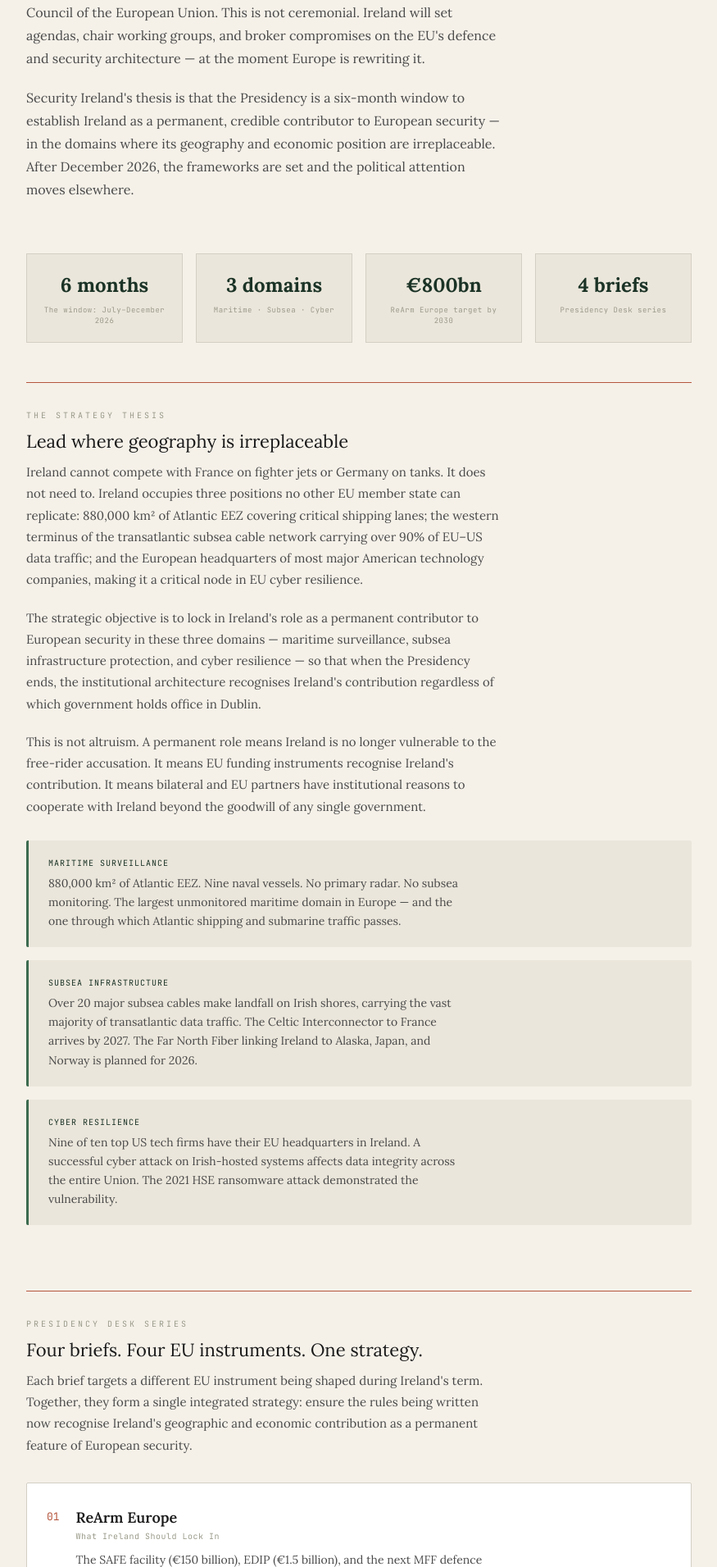
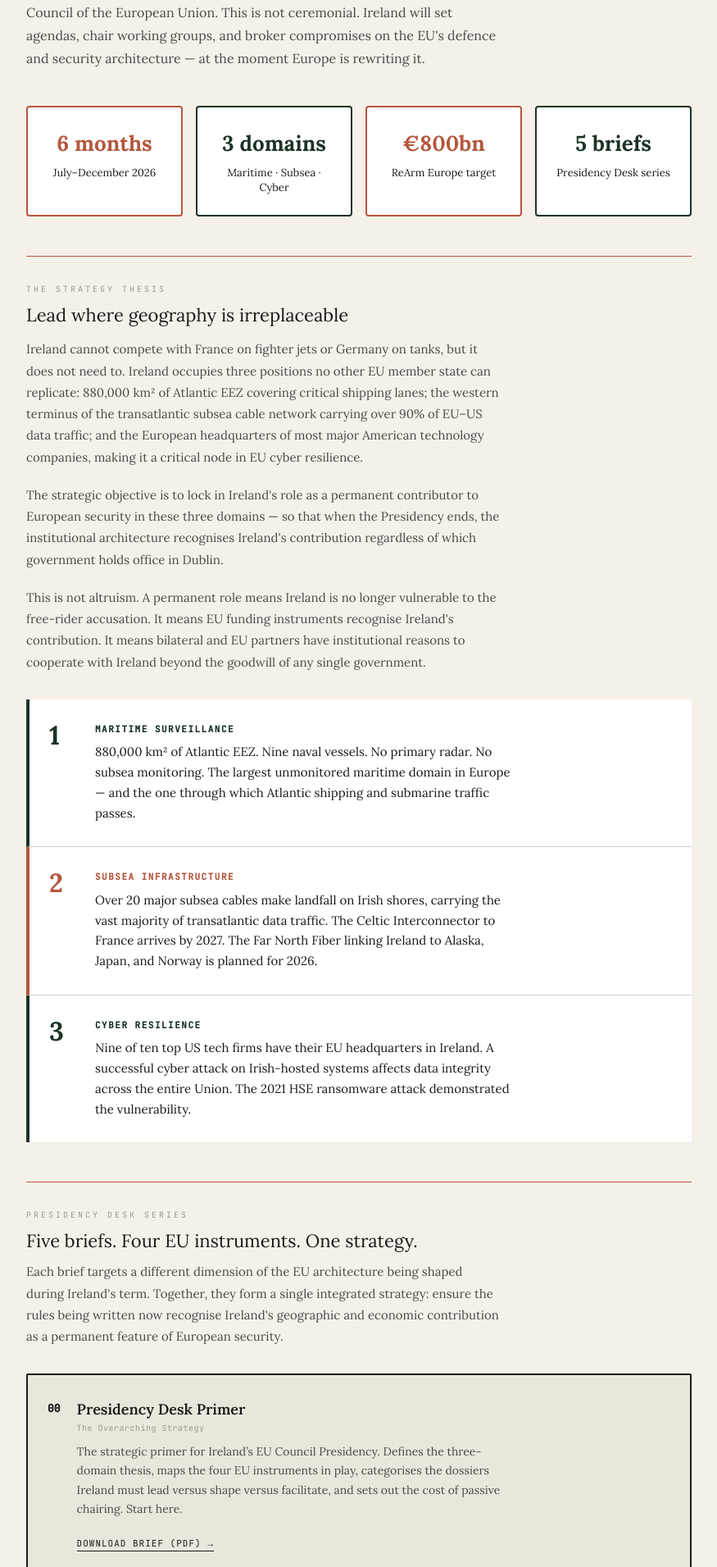
Before and after one commit to scosullivan/security-ireland, a Next.js app: page /eu-presidency in a window 1280 px wide. Shown: the part 389-2300 px from the top of the page at 82% size, without its empty margins (202-1077 px from the left). Built offline with nearby package versions, Linux system fonts and the light colour scheme.

Commit message:
Update page.tsx

```diff
--- a/src/app/eu-presidency/page.tsx
+++ b/src/app/eu-presidency/page.tsx
@@ -6,7 +6,7 @@ import { HBarChart, DonutChart, Timeline } from '@/components/Charts';
 
 export const metadata = {
   title: 'EU Presidency 2026 — Security Ireland',
-  description: 'Ireland\'s EU Council Presidency is a six-month window to lock in a permanent European security role — or leave it as a vulnerability others must cover.',
+  description: 'Ireland\'s EU Council Presidency is a six-month window to lock in a permanent European security role.',
 };
 
 export default async function EUPresidency() {
@@ -25,25 +25,28 @@ export default async function EUPresidency() {
         <p style={{ fontFamily: 'var(--font-serif)', fontSize: '16px', color: 'var(--color-graphite)', lineHeight: 1.75, maxWidth: '580px', marginBottom: '20px' }}>
           From July to December 2026, Ireland holds the rotating Presidency of the Council of the European Union. This is not ceremonial. Ireland will set agendas, chair working groups, and broker compromises on the EU&apos;s defence and security architecture — at the moment Europe is rewriting it.
         </p>
-        <p style={{ fontFamily: 'var(--font-serif)', fontSize: '16px', color: 'var(--color-graphite)', lineHeight: 1.75, maxWidth: '580px', marginBottom: '40px' }}>
-          Security Ireland&apos;s thesis is that the Presidency is a six-month window to establish Ireland as a permanent, credible contributor to European security — in the domains where its geography and economic position are irreplaceable. After December 2026, the frameworks are set and the political attention moves elsewhere.
-        </p>
       </section>
 
-      {/* Key Numbers */}
+      {/* Key Numbers — bold, colourful, readable */}
       <section style={{ maxWidth: '860px', margin: '0 auto', padding: '0 24px 48px' }}>
-        <div style={{ display: 'grid', gridTemplateColumns: 'repeat(auto-fit, minmax(140px, 1fr))', gap: '16px' }}>
+        <div style={{ display: 'grid', gridTemplateColumns: 'repeat(auto-fit, minmax(160px, 1fr))', gap: '16px' }}>
           {[
-            { value: '6 months', label: 'The window: July\u2013December 2026' },
-            { value: '3 domains', label: 'Maritime \u00b7 Subsea \u00b7 Cyber' },
-            { value: '\u20ac800bn', label: 'ReArm Europe target by 2030' },
-            { value: '4 briefs', label: 'Presidency Desk series' },
+            { value: '6 months', label: 'July\u2013December 2026', color: 'var(--color-terracotta)' },
+            { value: '3 domains', label: 'Maritime \u00b7 Subsea \u00b7 Cyber', color: 'var(--color-forest)' },
+            { value: '\u20ac800bn', label: 'ReArm Europe target', color: 'var(--color-terracotta)' },
+            { value: '5 briefs', label: 'Presidency Desk series', color: 'var(--color-forest)' },
           ].map((s, i) => (
-            <div key={i} style={{ padding: '20px 16px', border: '1px solid var(--color-rule)', backgroundColor: 'var(--color-parchment)', textAlign: 'center' }}>
-              <div style={{ fontFamily: 'var(--font-serif)', fontSize: '24px', fontWeight: 700, color: 'var(--color-forest)', marginBottom: '6px' }}>
+            <div key={i} style={{
+              padding: '24px 20px',
+              backgroundColor: 'white',
+              border: '2px solid ' + s.color,
+              borderRadius: '4px',
+              textAlign: 'center',
+            }}>
+              <div style={{ fontFamily: 'var(--font-serif)', fontSize: '26px', fontWeight: 700, color: s.color, marginBottom: '8px' }}>
                 {s.value}
               </div>
-              <div style={{ fontFamily: 'var(--font-mono)', fontSize: '9px', letterSpacing: '0.5px', color: 'var(--color-stone)', lineHeight: 1.4 }}>
+              <div style={{ fontFamily: 'var(--font-serif)', fontSize: '13px', color: 'var(--color-ink)', lineHeight: 1.4 }}>
                 {s.label}
               </div>
             </div>
@@ -51,71 +54,107 @@ export default async function EUPresidency() {
         </div>
       </section>
 
-      {/* === THE THESIS === */}
+      {/* === THE STRATEGY === */}
       <section style={{ maxWidth: '860px', margin: '0 auto', padding: '0 24px 48px' }}>
         <hr className="rule-accent" />
         <div className="label-caps" style={{ margin: '32px 0 8px' }}>The Strategy Thesis</div>
-        <h2 style={{ fontFamily: 'var(--font-serif)', fontSize: '22px', fontWeight: 400, color: 'var(--color-ink)', marginBottom: '8px' }}>
+        <h2 style={{ fontFamily: 'var(--font-serif)', fontSize: '22px', fontWeight: 400, color: 'var(--color-ink)', marginBottom: '12px' }}>
           Lead where geography is irreplaceable
         </h2>
         <p style={{ fontFamily: 'var(--font-serif)', fontSize: '15px', color: 'var(--color-graphite)', lineHeight: 1.75, maxWidth: '580px', marginBottom: '20px' }}>
-          Ireland cannot compete with France on fighter jets or Germany on tanks. It does not need to. Ireland occupies three positions no other EU member state can replicate: 880,000 km{'\u00b2'} of Atlantic EEZ covering critical shipping lanes; the western terminus of the transatlantic subsea cable network carrying over 90% of EU–US data traffic; and the European headquarters of most major American technology companies, making it a critical node in EU cyber resilience.
+          Ireland cannot compete with France on fighter jets or Germany on tanks, but it does not need to. Ireland occupies three positions no other EU member state can replicate: 880,000 km{'\u00b2'} of Atlantic EEZ covering critical shipping lanes; the western terminus of the transatlantic subsea cable network carrying over 90% of EU{'\u2013'}US data traffic; and the European headquarters of most major American technology companies, making it a critical node in EU cyber resilience.
         </p>
         <p style={{ fontFamily: 'var(--font-serif)', fontSize: '15px', color: 'var(--color-graphite)', lineHeight: 1.75, maxWidth: '580px', marginBottom: '20px' }}>
-          The strategic objective is to lock in Ireland&apos;s role as a permanent contributor to European security in these three domains — maritime surveillance, subsea infrastructure protection, and cyber resilience — so that when the Presidency ends, the institutional architecture recognises Ireland&apos;s contribution regardless of which government holds office in Dublin.
+          The strategic objective is to lock in Ireland&apos;s role as a permanent contributor to European security in these three domains — so that when the Presidency ends, the institutional architecture recognises Ireland&apos;s contribution regardless of which government holds office in Dublin.
         </p>
-        <p style={{ fontFamily: 'var(--font-serif)', fontSize: '15px', color: 'var(--color-graphite)', lineHeight: 1.75, maxWidth: '580px', marginBottom: '28px' }}>
+        <p style={{ fontFamily: 'var(--font-serif)', fontSize: '15px', color: 'var(--color-graphite)', lineHeight: 1.75, maxWidth: '580px', marginBottom: '32px' }}>
           This is not altruism. A permanent role means Ireland is no longer vulnerable to the free-rider accusation. It means EU funding instruments recognise Ireland&apos;s contribution. It means bilateral and EU partners have institutional reasons to cooperate with Ireland beyond the goodwill of any single government.
         </p>
 
-        {/* Three domains callout */}
-        <div style={{ display: 'grid', gap: '16px', marginBottom: '32px' }}>
+        {/* Three numbered domains — bold and clear */}
+        <div style={{ display: 'grid', gap: '0' }}>
           {[
             {
-              domain: 'Maritime surveillance',
+              num: '1',
+              domain: 'Maritime Surveillance',
               desc: '880,000 km\u00b2 of Atlantic EEZ. Nine naval vessels. No primary radar. No subsea monitoring. The largest unmonitored maritime domain in Europe — and the one through which Atlantic shipping and submarine traffic passes.',
+              color: 'var(--color-forest)',
             },
             {
-              domain: 'Subsea infrastructure',
+              num: '2',
+              domain: 'Subsea Infrastructure',
               desc: 'Over 20 major subsea cables make landfall on Irish shores, carrying the vast majority of transatlantic data traffic. The Celtic Interconnector to France arrives by 2027. The Far North Fiber linking Ireland to Alaska, Japan, and Norway is planned for 2026.',
+              color: 'var(--color-terracotta)',
             },
             {
-              domain: 'Cyber resilience',
+              num: '3',
+              domain: 'Cyber Resilience',
               desc: 'Nine of ten top US tech firms have their EU headquarters in Ireland. A successful cyber attack on Irish-hosted systems affects data integrity across the entire Union. The 2021 HSE ransomware attack demonstrated the vulnerability.',
+              color: 'var(--color-forest)',
             },
           ].map((item, i) => (
-            <div key={i} style={{ padding: '20px 24px', backgroundColor: 'var(--color-parchment)', borderLeft: '3px solid var(--color-fern)', borderRadius: '2px' }}>
-              <div style={{ fontFamily: 'var(--font-mono)', fontSize: '10px', letterSpacing: '1px', textTransform: 'uppercase', color: 'var(--color-forest)', marginBottom: '6px' }}>
-                {item.domain}
+            <div key={i} style={{
+              display: 'flex',
+              gap: '20px',
+              alignItems: 'flex-start',
+              padding: '28px 24px',
+              backgroundColor: 'white',
+              borderLeft: '4px solid ' + item.color,
+              borderBottom: i < 2 ? '1px solid var(--color-rule)' : 'none',
+            }}>
+              <div style={{
+                fontFamily: 'var(--font-serif)',
+                fontSize: '32px',
+                fontWeight: 700,
+                color: item.color,
+                lineHeight: 1,
+                flexShrink: 0,
+                width: '36px',
+              }}>
+                {item.num}
               </div>
-              <p style={{ fontFamily: 'var(--font-serif)', fontSize: '14px', color: 'var(--color-graphite)', lineHeight: 1.65, margin: 0, maxWidth: '520px' }}>
-                {item.desc}
-              </p>
+              <div>
+                <div style={{ fontFamily: 'var(--font-mono)', fontSize: '11px', letterSpacing: '1.5px', textTransform: 'uppercase', color: item.color, marginBottom: '8px', fontWeight: 600 }}>
+                  {item.domain}
+                </div>
+                <p style={{ fontFamily: 'var(--font-serif)', fontSize: '15px', color: 'var(--color-ink)', lineHeight: 1.65, margin: 0, maxWidth: '520px' }}>
+                  {item.desc}
+                </p>
+              </div>
             </div>
           ))}
         </div>
       </section>
 
-      {/* === THE PRESIDENCY DESK === */}
+      {/* === PRESIDENCY DESK SERIES === */}
       <section style={{ maxWidth: '860px', margin: '0 auto', padding: '0 24px 48px' }}>
         <hr className="rule-accent" />
         <div className="label-caps" style={{ margin: '32px 0 8px' }}>Presidency Desk Series</div>
         <h2 style={{ fontFamily: 'var(--font-serif)', fontSize: '22px', fontWeight: 400, color: 'var(--color-ink)', marginBottom: '8px' }}>
-          Four briefs. Four EU instruments. One strategy.
+          Five briefs. Four EU instruments. One strategy.
         </h2>
         <p style={{ fontFamily: 'var(--font-serif)', fontSize: '15px', color: 'var(--color-graphite)', lineHeight: 1.75, maxWidth: '580px', marginBottom: '32px' }}>
-          Each brief targets a different EU instrument being shaped during Ireland&apos;s term. Together, they form a single integrated strategy: ensure the rules being written now recognise Ireland&apos;s geographic and economic contribution as a permanent feature of European security.
+          Each brief targets a different dimension of the EU architecture being shaped during Ireland&apos;s term. Together, they form a single integrated strategy: ensure the rules being written now recognise Ireland&apos;s geographic and economic contribution as a permanent feature of European security.
         </p>
 
-        {/* Brief cards with download links */}
+        {/* Brief cards */}
         <div style={{ display: 'grid', gap: '20px', marginBottom: '40px' }}>
           {[
+            {
+              num: '00',
+              title: 'Presidency Desk Primer',
+              subtitle: 'The Overarching Strategy',
+              body: 'The strategic primer for Ireland\u2019s EU Council Presidency. Defines the three-domain thesis, maps the four EU instruments in play, categorises the dossiers Ireland must lead versus shape versus facilitate, and sets out the cost of passive chairing. Start here.',
+              pdf: '/pdfs/Presidency_Desk_Primer.pdf',
+              accent: 'var(--color-ink)',
+            },
             {
               num: '01',
               title: 'ReArm Europe',
               subtitle: 'What Ireland Should Lock In',
               body: 'The SAFE facility (\u20ac150 billion), EDIP (\u20ac1.5 billion), and the next MFF defence chapter will determine which kinds of defence contribution qualify for European support. If the rules reward only large-scale military procurement, Ireland is excluded. If they recognise domain-specific contribution, Ireland\u2019s geographic assets become fundable.',
               pdf: '/pdfs/ReArm_Europe.pdf',
+              accent: 'var(--color-terracotta)',
             },
             {
               num: '02',
@@ -123,6 +162,7 @@ export default async function EUPresidency() {
               subtitle: 'What Ireland Should Lock In',
               body: 'The strategic review is rewriting PESCO\u2019s binding commitments, how compliance is assessed, and how PESCO connects to EU funding. Ireland\u2019s 7 projects \u2014 all targeting maritime, subsea, cyber, and logistics \u2014 are the institutional evidence of its contribution. The revised framework either formalises Ireland\u2019s model or penalises it.',
               pdf: '/pdfs/PESCO_Strategic_Review.pdf',
+              accent: 'var(--color-terracotta)',
             },
             {
               num: '03',
@@ -130,6 +170,7 @@ export default async function EUPresidency() {
               subtitle: 'Locking In the Atlantic',
               body: 'Ireland joined CISE in April 2025. The EUMSS progress report falls due during the Presidency. The EU Cable Action Plan commits \u20ac1 billion for submarine cable security. Ireland, as the Atlantic terminus of the transatlantic cable network, should be leading the Atlantic basin response \u2014 not consuming data others provide.',
               pdf: '/pdfs/Maritime_Surveillance_Cooperation.pdf',
+              accent: 'var(--color-fern)',
             },
             {
               num: '04',
@@ -137,11 +178,17 @@ export default async function EUPresidency() {
               subtitle: 'Ireland as EU Cyber Node',
               body: 'On 16 March 2026, the Council approved conclusions on countering hybrid threats. Ireland will chair implementation from July. Four frameworks are being shaped: the EU Hybrid Toolbox, the Cyber Diplomacy Toolbox, the Cybersecurity Crisis Blueprint, and NIS2 implementation. Ireland\u2019s tech-sector concentration means EU cyber resilience runs through Dublin.',
               pdf: '/pdfs/Hybrid_Threats_and_Cyber_Defence.pdf',
+              accent: 'var(--color-fern)',
             },
           ].map((item) => (
-            <div key={item.num} style={{ padding: '28px 24px', border: '1px solid var(--color-rule)', backgroundColor: 'white', borderRadius: '2px' }}>
+            <div key={item.num} style={{
+              padding: '28px 24px',
+              border: item.num === '00' ? '2px solid var(--color-ink)' : '1px solid var(--color-rule)',
+              backgroundColor: item.num === '00' ? 'var(--color-parchment)' : 'white',
+              borderRadius: '2px',
+            }}>
               <div style={{ display: 'flex', gap: '20px', alignItems: 'flex-start' }}>
-                <div style={{ fontFamily: 'var(--font-mono)', fontSize: '13px', color: 'var(--color-terracotta)', flexShrink: 0, paddingTop: '3px' }}>
+                <div style={{ fontFamily: 'var(--font-mono)', fontSize: '13px', color: item.accent, flexShrink: 0, paddingTop: '3px', fontWeight: 700 }}>
                   {item.num}
                 </div>
                 <div style={{ flex: 1 }}>
@@ -166,9 +213,9 @@ export default async function EUPresidency() {
                       fontSize: '11px',
                       letterSpacing: '1px',
                       textTransform: 'uppercase',
-                      color: 'var(--color-terracotta)',
+                      color: item.accent,
                       textDecoration: 'none',
-                      borderBottom: '1px solid var(--color-terracotta)',
+                      borderBottom: '1px solid ' + item.accent,
                       paddingBottom: '1px',
                     }}
                   >
@@ -183,12 +230,12 @@ export default async function EUPresidency() {
         {/* Interlocking strategy note */}
         <div style={{ padding: '24px', backgroundColor: 'rgba(61,107,79,0.06)', borderLeft: '3px solid var(--color-forest)', borderRadius: '2px' }}>
           <p style={{ fontFamily: 'var(--font-serif)', fontSize: '15px', color: 'var(--color-ink)', lineHeight: 1.65, margin: 0, maxWidth: '560px' }}>
-            The four briefs interlock as a single strategy. PESCO provides the institutional framework. ReArm Europe provides the funding. Maritime surveillance and cyber defence are the domains where Ireland contributes. Remove any one and the others lose coherence. The briefs are a set.
+            The five briefs interlock as a single strategy. PESCO provides the institutional framework. ReArm Europe provides the funding. Maritime surveillance and cyber defence are the domains where Ireland contributes. The Primer maps how they connect. Remove any one and the others lose coherence.
           </p>
         </div>
       </section>
 
-      {/* === THE DATA === */}
+      {/* === THE DATA — single chart section === */}
       <section style={{ maxWidth: '860px', margin: '0 auto', padding: '0 24px 48px' }}>
         <hr className="rule-accent" />
         <div className="label-caps" style={{ margin: '32px 0 8px' }}>The Credibility Question</div>
@@ -199,48 +246,31 @@ export default async function EUPresidency() {
           Ireland spends 0.2% of GDP on defence — the lowest in the EU. When 25 member states are being asked to raise spending toward 3% of GDP, the country holding the gavel faces obvious questions. Ireland&apos;s answer must be demonstrated, not declared: it contributes where its geography is irreplaceable.
         </p>
 
-        {/* Defence spending comparison */}
+        {/* Defence spending — ACTUAL percentages */}
         <div style={{ marginBottom: '16px' }}>
           <h3 style={{ fontFamily: 'var(--font-serif)', fontSize: '17px', fontWeight: 400, color: 'var(--color-ink)', marginBottom: '8px' }}>
             Defence spending as % of GDP, 2025
           </h3>
           <HBarChart data={[
-            { label: 'Greece', value: 78 },
-            { label: 'Poland', value: 76 },
-            { label: 'Estonia', value: 58 },
-            { label: 'France', value: 42 },
-            { label: 'EU average', value: 36 },
-            { label: 'Germany', value: 34 },
-            { label: 'Spain', value: 24 },
-            { label: 'Austria', value: 16 },
-            { label: 'Ireland', value: 4 },
+            { label: 'Greece', value: 3.9 },
+            { label: 'Poland', value: 3.8 },
+            { label: 'Estonia', value: 2.9 },
+            { label: 'France', value: 2.1 },
+            { label: 'EU average', value: 1.8 },
+            { label: 'Germany', value: 1.7 },
+            { label: 'Spain', value: 1.2 },
+            { label: 'Austria', value: 0.8 },
+            { label: 'Ireland', value: 0.2 },
           ]} />
           <p style={{ fontFamily: 'var(--font-mono)', fontSize: '9px', color: 'var(--color-stone)', marginTop: '12px' }}>
-            Values indexed to 5% scale (e.g. Greece 3.9%, Ireland 0.2%). Source: NATO, SIPRI, national estimates 2025.
-          </p>
-        </div>
-
-        {/* Surveillance coverage */}
-        <div style={{ marginTop: '40px', marginBottom: '16px' }}>
-          <h3 style={{ fontFamily: 'var(--font-serif)', fontSize: '17px', fontWeight: 400, color: 'var(--color-ink)', marginBottom: '8px' }}>
-            Ireland&apos;s EEZ surveillance coverage by domain
-          </h3>
-          <HBarChart data={[
-            { label: 'Surface (AIS / radar)', value: 62 },
-            { label: 'Aerial (Maritime patrol)', value: 34 },
-            { label: 'Cyber / signals', value: 18 },
-            { label: 'Subsurface (sonar)', value: 0 },
-            { label: 'Subsea infrastructure', value: 0 },
-          ]} />
-          <p style={{ fontFamily: 'var(--font-mono)', fontSize: '9px', color: 'var(--color-stone)', marginTop: '12px' }}>
-            Persistent coverage of 880,000 km² EEZ. Source: Security Ireland estimates, Defence Forces capability reports 2025.
+            Source: NATO, SIPRI, national estimates 2025.
           </p>
         </div>
 
         {/* Capability callout */}
         <div style={{ padding: '24px', backgroundColor: 'rgba(181,86,62,0.06)', borderLeft: '3px solid var(--color-terracotta)', borderRadius: '2px', marginTop: '32px' }}>
           <p style={{ fontFamily: 'var(--font-serif)', fontSize: '15px', color: 'var(--color-ink)', lineHeight: 1.65, marginBottom: '12px', maxWidth: '560px' }}>
-            Ireland enters the Presidency with zero primary radar, zero air defence, and zero anti-submarine capability. The NCSC remains under-resourced with a fragmented intelligence architecture unique in Europe. The gap between current capacity and credible contribution is the subject of the Commission on the Defence Forces report.
+            Ireland enters the Presidency with zero primary radar, zero air defence, and zero anti-submarine capability. The gap between current capacity and credible contribution is the subject of the Commission on the Defence Forces report.
           </p>
           <Link
             href="/for-policymakers"
@@ -256,7 +286,7 @@ export default async function EUPresidency() {
             PESCO participation
           </h3>
           <p style={{ fontFamily: 'var(--font-serif)', fontSize: '14px', color: 'var(--color-graphite)', lineHeight: 1.65, marginBottom: '20px', maxWidth: '480px' }}>
-            Ireland participates in 7 of 68 active PESCO projects — all concentrated in maritime, cyber, and logistics. This is the institutional evidence of Ireland&apos;s contribution. The strategic review will determine whether this domain-specific model is recognised as a strategy or assessed as a limitation.
+            Ireland participates in 7 of 68 active PESCO projects — all concentrated in maritime, cyber, and logistics. The strategic review will determine whether this domain-specific model is recognised as a strategy or assessed as a limitation.
           </p>
           <DonutChart
             label="7/68"
@@ -268,7 +298,7 @@ export default async function EUPresidency() {
         </div>
       </section>
 
-      {/* === WHAT HAPPENS IF IRELAND DOESN'T ACT === */}
+      {/* === COST OF PASSIVE CHAIRING === */}
       <section style={{ maxWidth: '860px', margin: '0 auto', padding: '0 24px 48px' }}>
         <hr className="rule-accent" />
         <div className="label-caps" style={{ margin: '32px 0 8px' }}>The Cost of Passive Chairing</div>
```
